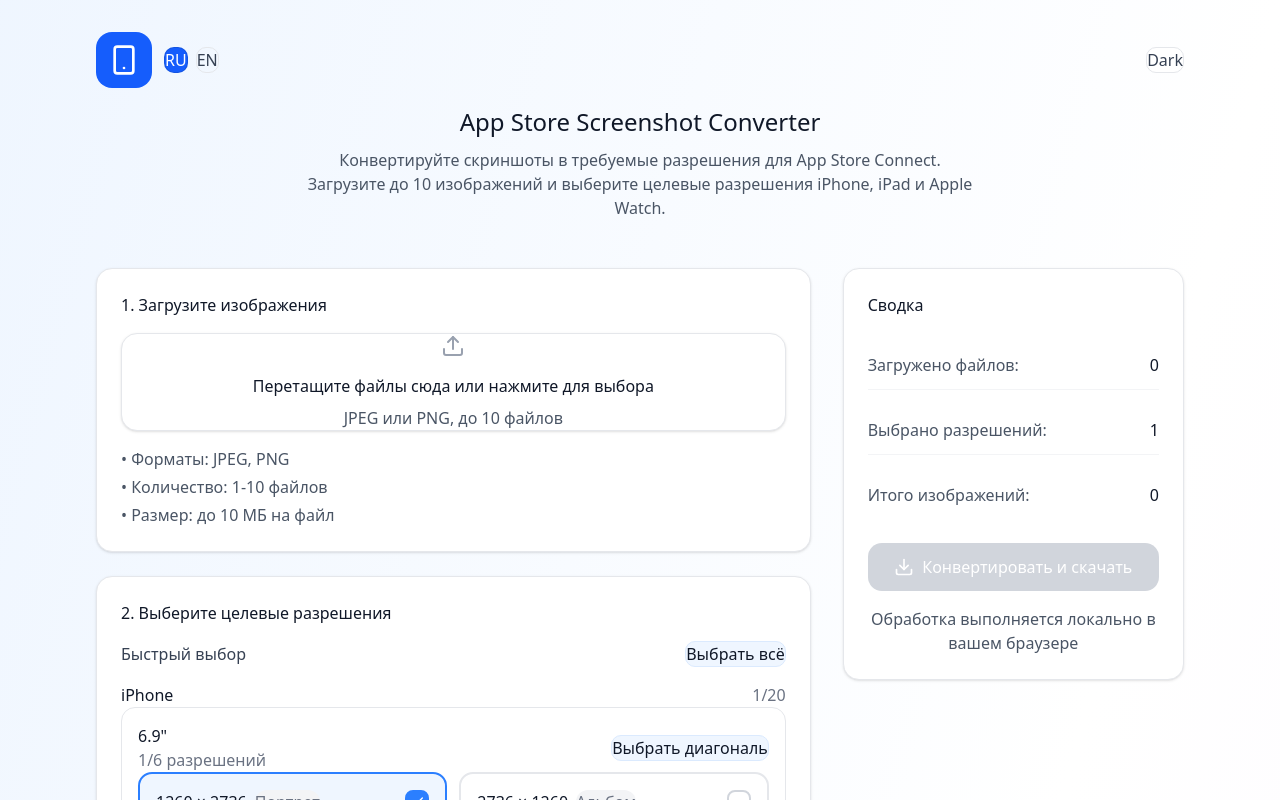
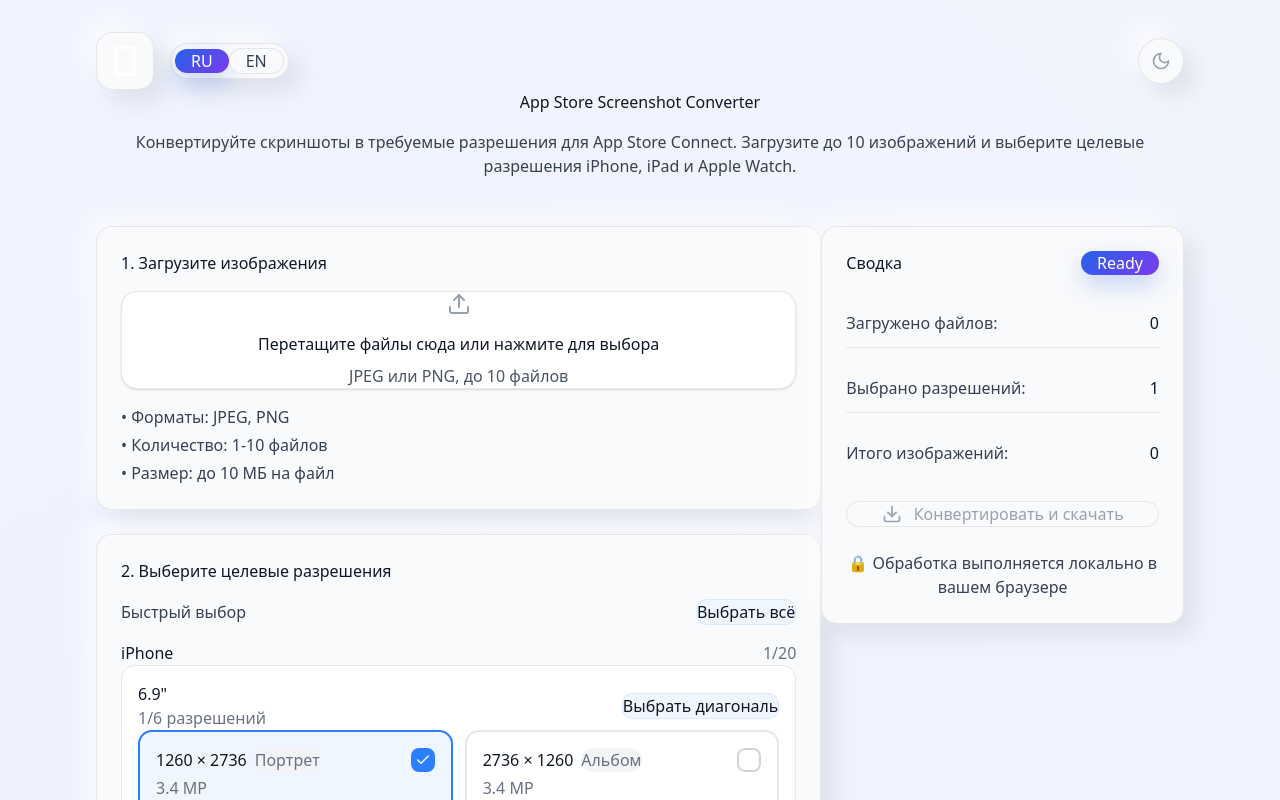
Before and after one commit to kyzdes/appstore-resizer, a React (Vite) app: page / in a window 1280 px wide. Shown: the top 800 px of the page. Built offline with nearby package versions, Linux system fonts and the light colour scheme.

Commit message:
Define neumorphic styles and fix dark mode palette

```diff
--- a/src/App.tsx
+++ b/src/App.tsx
@@ -3,7 +3,7 @@
 import { ResolutionSelector } from './components/ResolutionSelector';
 import { ProgressIndicator } from './components/ProgressIndicator';
 import { processImages } from './utils/imageProcessor';
-import { Smartphone, Download, CheckCircle2 } from 'lucide-react';
+import { Smartphone, Download, CheckCircle2, Sun, Moon } from 'lucide-react';
 
 export interface Resolution {
   id: string;
@@ -226,35 +226,27 @@
 
   const theme = useMemo(
     () => ({
+      // Фон страницы - neomorphic base color с легким градиентом
       pageBg: isDarkMode
-        ? 'bg-gradient-to-br from-slate-900 via-slate-950 to-black'
-        : 'bg-gradient-to-br from-blue-50 via-white to-purple-50',
-      card: isDarkMode
-        ? 'bg-slate-900 border border-slate-800 shadow-sm'
-        : 'bg-white border border-gray-200 shadow-sm',
+        ? 'min-h-screen relative'
+        : 'min-h-screen relative',
+      pageBgStyle: isDarkMode
+        ? { background: 'radial-gradient(circle at 20% 20%, #1f2937, #0b0f19), radial-gradient(circle at 80% 0%, #0f172a, #0b0f19)' }
+        : { background: 'radial-gradient(circle at 20% 20%, #eef2ff, #f9fafb)' },
+
+      // Neomorphic карточки
+      neumorphicCard: 'neumorphic-raised rounded-2xl p-6',
+      neumorphicCardHover: 'neumorphic-raised neumorphic-raised-hover rounded-2xl p-6',
+      neumorphicButton: 'neumorphic-raised-sm rounded-xl px-4 py-2 transition-all duration-300',
+      neumorphicInset: 'neumorphic-inset rounded-xl p-4',
+
+      // Text colors
       textPrimary: isDarkMode ? 'text-gray-100' : 'text-gray-900',
-      textSecondary: isDarkMode ? 'text-gray-400' : 'text-gray-600',
-      textMuted: isDarkMode ? 'text-gray-500' : 'text-gray-500',
-      divider: isDarkMode ? 'border-slate-800' : 'border-gray-100',
-      infoBox: isDarkMode
-        ? 'bg-slate-800 border border-slate-700 text-gray-200'
-        : 'bg-blue-50 border border-blue-100 text-blue-900',
-      tag: isDarkMode
-        ? 'text-xs text-gray-200 px-2 py-0.5 bg-slate-800 rounded-full'
-        : 'text-xs text-gray-500 px-2 py-0.5 bg-gray-100 rounded-full',
-      primaryButton: isDarkMode
-        ? 'bg-blue-600 text-white hover:bg-blue-700 disabled:bg-slate-700 disabled:text-gray-400'
-        : 'bg-blue-600 text-white hover:bg-blue-700 disabled:bg-gray-300 disabled:text-white',
-      summaryCard: isDarkMode
-        ? 'bg-slate-900 border border-slate-800 shadow-sm'
-        : 'bg-white border border-gray-200 shadow-sm',
-      accentIcon: isDarkMode ? 'bg-blue-600' : 'bg-blue-600',
-      progress: {
-        track: isDarkMode ? 'bg-slate-800' : 'bg-gray-200',
-        fill: 'bg-blue-600',
-        text: isDarkMode ? 'text-gray-200' : 'text-gray-900',
-        label: isDarkMode ? 'text-gray-300' : 'text-gray-700',
-      },
+      textSecondary: isDarkMode ? 'text-gray-300' : 'text-gray-700',
+      textMuted: isDarkMode ? 'text-gray-400' : 'text-gray-600',
+
+      // Divider
+      divider: 'neumorphic-divider',
     }),
     [isDarkMode]
   );
@@ -334,69 +326,78 @@
   const totalOutputImages = uploadedFiles.length * selectedResolutions.length;
 
   return (
-    <div className={`min-h-screen ${theme.pageBg} ${isDarkMode ? 'text-gray-100' : 'text-gray-900'}`}>
+    <div
+      className={`${theme.pageBg} ${isDarkMode ? 'theme-dark text-gray-100' : 'theme-light text-gray-900'}`}
+      style={theme.pageBgStyle}
+    >
       <div className="max-w-6xl mx-auto px-4 py-8 sm:px-6 lg:px-8">
         {/* Header */}
-        <div className="mb-12">
-          <div className="flex items-center justify-between mb-4">
-            <div className="flex items-center gap-3">
-              <div className={`${theme.accentIcon} p-3 rounded-2xl`}>
-                <Smartphone className="w-8 h-8 text-white" />
+        <div className="mb-12 relative z-10">
+          {/* Top bar with controls */}
+          <div className="flex items-center justify-between mb-8">
+            <div className="flex items-center gap-4">
+              {/* Logo with neomorphic effect */}
+              <div className="neumorphic-raised p-3 rounded-2xl relative">
+                <div className="absolute inset-0 neumorphic-gradient-primary rounded-2xl opacity-90" />
+                <Smartphone className="w-8 h-8 text-white relative z-10" />
               </div>
-              <div className="flex items-center gap-2">
+
+              {/* Segmented control for Language */}
+              <div className="neumorphic-raised rounded-full p-1 inline-flex gap-1">
                 <button
                   onClick={() => setLocale('ru')}
-                  className={`px-3 py-1.5 rounded-lg border text-sm font-medium ${
+                  className={`px-4 py-2 rounded-full text-sm font-medium transition-all duration-300 ${
                     locale === 'ru'
-                      ? 'bg-blue-600 text-white border-blue-600'
-                      : isDarkMode
-                        ? 'border-slate-700 text-gray-200 hover:border-blue-400 hover:text-blue-200'
-                        : 'border-gray-200 text-gray-700 hover:border-blue-300 hover:text-blue-700'
+                      ? 'neumorphic-gradient-primary text-white'
+                      : 'neumorphic-flat hover:neumorphic-raised-sm ' + theme.textSecondary
                   }`}
                 >
                   RU
                 </button>
                 <button
                   onClick={() => setLocale('en')}
-                  className={`px-3 py-1.5 rounded-lg border text-sm font-medium ${
+                  className={`px-4 py-2 rounded-full text-sm font-medium transition-all duration-300 ${
                     locale === 'en'
-                      ? 'bg-blue-600 text-white border-blue-600'
-                      : isDarkMode
-                        ? 'border-slate-700 text-gray-200 hover:border-blue-400 hover:text-blue-200'
-                        : 'border-gray-200 text-gray-700 hover:border-blue-300 hover:text-blue-700'
+                      ? 'neumorphic-gradient-primary text-white'
+                      : 'neumorphic-flat hover:neumorphic-raised-sm ' + theme.textSecondary
                   }`}
                 >
                   EN
                 </button>
               </div>
             </div>
+
+            {/* Dark mode toggle */}
             <button
               onClick={() => setIsDarkMode(prev => !prev)}
-              className={`px-3 py-1.5 rounded-lg border text-sm font-medium ${
-                isDarkMode
-                  ? 'bg-slate-800 border-slate-700 text-gray-200 hover:border-blue-400 hover:text-blue-200'
-                  : 'border-gray-200 text-gray-700 hover:border-blue-300 hover:text-blue-700 bg-white'
-              }`}
+              className="neumorphic-raised rounded-full p-3 transition-all duration-300 neumorphic-raised-hover hover:rotate-180"
+              aria-label="Toggle theme"
             >
-              {isDarkMode ? 'Light' : 'Dark'}
+              {isDarkMode ? (
+                <Sun className="w-5 h-5 text-yellow-500 transition-transform duration-500" />
+              ) : (
+                <Moon className="w-5 h-5 text-gray-400 transition-transform duration-500" />
+              )}
             </button>
           </div>
-          <div className="text-center">
-            <h1 className={`${theme.textPrimary} mb-2`}>
+
+          {/* Title and subtitle - centered */}
+          <div className="text-center space-y-4">
+            <h1 className={`text-4xl font-bold tracking-tight ${theme.textPrimary}`}>
               {t.title}
             </h1>
-            <p className={`${theme.textSecondary} max-w-2xl mx-auto`}>
+            <p className={`text-lg max-w-3xl mx-auto leading-relaxed ${theme.textSecondary}`}>
               {t.subtitle}
             </p>
           </div>
         </div>
 
         {/* Main Content */}
-        <div className="grid lg:grid-cols-3 gap-8">
+        <div className="grid lg:grid-cols-3 gap-6 lg:gap-8 relative z-10">
           {/* Left Column - Upload & Resolutions */}
           <div className="lg:col-span-2 space-y-6">
             {/* Upload Section */}
-            <div className={`${theme.card} rounded-2xl p-6`}>
+            <div className={theme.neumorphicCard}>
               <h2 className={`${theme.textPrimary} mb-4`}>
                 {t.steps.upload}
               </h2>
@@ -417,7 +418,7 @@
             </div>
 
             {/* Resolution Selection */}
-            <div className={`${theme.card} rounded-2xl p-6`}>
+            <div className={theme.neumorphicCard}>
               <h2 className={`${theme.textPrimary} mb-4`}>
                 {t.steps.resolutions}
               </h2>
@@ -440,57 +441,93 @@
 
           {/* Right Column - Summary & Actions */}
           <div className="lg:col-span-1">
-            <div className={`${theme.summaryCard} rounded-2xl p-6 sticky top-8`}>
-              <h2 className={`${theme.textPrimary} mb-6`}>
+            <div className={`${theme.neumorphicCard} lg:sticky lg:top-8 space-y-6`}>
+              {/* Header */}
+              <div className="flex items-center justify-between">
+                <h2 className={`text-xl font-semibold ${theme.textPrimary}`}>
                   {t.summaryTitle}
                 </h2>
-
-              <div className="space-y-4 mb-6">
-                <div className={`flex items-center justify-between py-3 border-b ${theme.divider}`}>
-                  <span className={theme.textSecondary}>{t.summaryUploaded}</span>
-                  <span className={theme.textPrimary}>{uploadedFiles.length}</span>
-                </div>
-                <div className={`flex items-center justify-between py-3 border-b ${theme.divider}`}>
-                  <span className={theme.textSecondary}>{t.summarySelected}</span>
-                  <span className={theme.textPrimary}>{selectedResolutions.length}</span>
-                </div>
-                <div className="flex items-center justify-between py-3">
-                  <span className={theme.textSecondary}>{t.summaryTotal}</span>
-                  <span className={theme.textPrimary}>{totalOutputImages}</span>
+                <div className="neumorphic-gradient-primary rounded-full px-4 py-1.5">
+                  <span className="text-sm font-medium text-white">
+                    Ready
+                  </span>
                 </div>
               </div>
 
+              {/* Stats with neumorphic dividers - БЕЗ эмодзи */}
+              <div className="space-y-4">
+                {[
+                  { label: t.summaryUploaded, value: uploadedFiles.length },
+                  { label: t.summarySelected, value: selectedResolutions.length },
+                  { label: t.summaryTotal, value: totalOutputImages }
+                ].map((stat, idx) => (
+                  <div key={idx}>
+                    <div className="flex items-center justify-between py-3">
+                      <span className={theme.textSecondary}>{stat.label}</span>
+                      <span className={`text-2xl font-bold ${theme.textPrimary}`}>
+                        {stat.value}
+                      </span>
+                    </div>
+                    {/* Divider - только между элементами, не после последнего */}
+                    {idx < 2 && <div className={theme.divider} />}
+                  </div>
+                ))}
+              </div>
+
+              {/* Progress indicator */}
               {isProcessing && (
-                <div className="mb-6">
-                  <ProgressIndicator progress={progress} label={t.processingLabel} isDarkMode={isDarkMode} />
+                <div className="neumorphic-inset rounded-xl p-4">
+                  <ProgressIndicator
+                    progress={progress}
+                    label={t.processingLabel}
+                    isDarkMode={isDarkMode}
+                  />
                 </div>
               )}
 
+              {/* Success message */}
               {isCompleted && (
-                <div className={`mb-6 p-4 rounded-xl border flex items-start gap-3 ${isDarkMode ? 'bg-green-900/30 border-green-700 text-green-200' : 'bg-green-50 border-green-200'}`}>
-                  <CheckCircle2 className="w-5 h-5 text-green-600 flex-shrink-0 mt-0.5" />
+                <div className="neumorphic-raised rounded-xl p-4 relative overflow-hidden">
+                  <div className="absolute inset-0 neumorphic-gradient-accent opacity-10" />
+                  <div className="relative z-10 flex items-start gap-3">
+                    <CheckCircle2 className="w-5 h-5 text-green-600 dark:text-green-400 shrink-0 mt-0.5" />
                     <div>
-                    <p className={isDarkMode ? 'text-green-200' : 'text-green-900'}>
+                      <p className="font-semibold text-green-700 dark:text-green-300">
                         {t.readyTitle}
                       </p>
-                    <p className={isDarkMode ? 'text-green-200/80 mt-1' : 'text-green-700 mt-1'}>
+                      <p className="text-sm text-green-600 dark:text-green-400 mt-1">
                         {t.readySubtitle}
                       </p>
                     </div>
                   </div>
+                </div>
               )}
 
+              {/* CTA Button - Gradient with neomorphic shadow */}
               <button
                 onClick={handleConvert}
                 disabled={uploadedFiles.length === 0 || selectedResolutions.length === 0 || isProcessing}
-                className={`w-full py-3 px-4 rounded-xl transition-colors flex items-center justify-center gap-2 disabled:cursor-not-allowed ${theme.primaryButton}`}
+                className={`w-full py-4 px-6 rounded-xl font-semibold text-base transition-all duration-300 flex items-center justify-center gap-3 relative overflow-hidden group ${
+                  uploadedFiles.length === 0 || selectedResolutions.length === 0 || isProcessing
+                    ? 'neumorphic-flat text-gray-400 dark:text-gray-600 cursor-not-allowed opacity-50'
+                    : 'neumorphic-gradient-primary text-white hover:shadow-2xl hover:-translate-y-1 active:translate-y-0'
+                }`}
               >
-                <Download className="w-5 h-5" />
-                {isProcessing ? t.processing : t.convert}
+                {!(uploadedFiles.length === 0 || selectedResolutions.length === 0 || isProcessing) && (
+                  <div className="absolute inset-0 bg-gradient-to-r from-purple-600 to-blue-600 opacity-0 group-hover:opacity-100 transition-opacity duration-300" />
+                )}
+
+                <div className="relative z-10 flex items-center justify-center gap-3">
+                  <Download className={`w-5 h-5 transition-transform duration-300 ${
+                    !isProcessing ? 'group-hover:animate-bounce' : ''
+                  }`} />
+                  <span>{isProcessing ? t.processing : t.convert}</span>
+                </div>
               </button>
 
-              <p className={`${theme.textSecondary} mt-4 text-center`}>
-                {t.localNote}
+              {/* Local processing note */}
+              <p className={`text-sm text-center ${theme.textSecondary}`}>
+                🔒 {t.localNote}
               </p>
             </div>
           </div>
--- a/src/components/ImageUploader.tsx
+++ b/src/components/ImageUploader.tsx
@@ -109,7 +109,7 @@
         onDrop={handleDrop}
         className={`rounded-2xl p-12 text-center cursor-pointer transition-all duration-300 relative overflow-hidden group ${
           isDarkMode
-            ? 'bg-slate-900 border border-slate-800 shadow-[0_20px_60px_-35px_rgba(0,0,0,0.8)]'
+            ? 'bg-gray-900 border border-gray-800 shadow-[0_20px_60px_-35px_rgba(0,0,0,0.8)]'
             : 'bg-white border border-gray-200 shadow-sm'
         } ${isDragging ? 'scale-[1.02] ring-2 ring-blue-500/60' : ''}`}
       >
@@ -198,7 +198,7 @@
       <div
         className={`rounded-xl overflow-hidden aspect-[9/16] relative transition-all duration-300 ${
           isDarkMode
-            ? 'bg-slate-900 border border-slate-800 shadow-[0_15px_45px_-30px_rgba(0,0,0,0.9)]'
+            ? 'bg-gray-900 border border-gray-800 shadow-[0_15px_45px_-30px_rgba(0,0,0,0.9)]'
             : 'bg-gray-50 border border-gray-200 shadow-sm'
         }`}
       >
@@ -210,7 +210,7 @@
           />
         ) : (
           <div className={`w-full h-full flex items-center justify-center ${
-            isDarkMode ? 'bg-slate-800' : 'bg-gray-100'
+            isDarkMode ? 'bg-gray-800' : 'bg-gray-100'
           }`}>
             <ImageIcon className="w-8 h-8 text-gray-400" />
           </div>
@@ -231,7 +231,7 @@
 
       {/* Filename */}
       <div className={`mt-2 rounded-lg px-3 py-2 ${
-        isDarkMode ? 'bg-slate-900 border border-slate-800' : 'bg-white border border-gray-200'
+        isDarkMode ? 'bg-gray-900 border border-gray-800' : 'bg-white border border-gray-200'
       }`}>
         <p className={`text-sm truncate text-center ${
           isDarkMode ? 'text-gray-300' : 'text-gray-700'
--- a/src/main.tsx
+++ b/src/main.tsx
@@ -2,5 +2,6 @@
   import { createRoot } from "react-dom/client";
   import App from "./App.tsx";
   import "./index.css";
+  import "./styles/globals.css";
 
   createRoot(document.getElementById("root")!).render(<App />);
--- a/src/styles/globals.css
+++ b/src/styles/globals.css
@@ -39,6 +39,33 @@
   --sidebar-accent-foreground: oklch(0.205 0 0);
   --sidebar-border: oklch(0.922 0 0);
   --sidebar-ring: oklch(0.708 0 0);
+
+  /* NEOMORPHISM DESIGN TOKENS - Light Mode */
+  --neomorphic-bg: #e0e5ec;
+  --neomorphic-element: #e8ecf1;
+  --neomorphic-element-hover: #ecf0f5;
+
+  /* Neomorphic Shadows - Light Mode */
+  --neomorphic-shadow-light: #ffffff;
+  --neomorphic-shadow-dark: #d1d5db;
+  --neomorphic-shadow-sm: 4px 4px 8px var(--neomorphic-shadow-dark), -4px -4px 8px var(--neomorphic-shadow-light);
+  --neomorphic-shadow-md: 6px 6px 12px var(--neomorphic-shadow-dark), -6px -6px 12px var(--neomorphic-shadow-light);
+  --neomorphic-shadow-lg: 8px 8px 16px var(--neomorphic-shadow-dark), -8px -8px 16px var(--neomorphic-shadow-light);
+  --neomorphic-shadow-xl: 12px 12px 24px var(--neomorphic-shadow-dark), -12px -12px 24px var(--neomorphic-shadow-light);
+
+  /* Inset Shadows - для вдавленных элементов */
+  --neomorphic-inset-sm: inset 4px 4px 8px var(--neomorphic-shadow-dark), inset -4px -4px 8px var(--neomorphic-shadow-light);
+  --neomorphic-inset-md: inset 6px 6px 12px var(--neomorphic-shadow-dark), inset -6px -6px 12px var(--neomorphic-shadow-light);
+
+  /* Gradient Accents */
+  --gradient-primary: linear-gradient(135deg, #667eea 0%, #764ba2 100%);
+  --gradient-secondary: linear-gradient(135deg, #06b6d4 0%, #0891b2 100%);
+  --gradient-accent: linear-gradient(135deg, #ec4899 0%, #f97316 100%);
+  --gradient-success: linear-gradient(135deg, #10b981 0%, #059669 100%);
+
+  /* Divider Colors */
+  --divider-light: rgba(0, 0, 0, 0.06);
+  --divider-shadow: 0 1px 0 rgba(255, 255, 255, 0.5);
 }
 
 .dark {
@@ -76,6 +103,27 @@
   --sidebar-accent-foreground: oklch(0.985 0 0);
   --sidebar-border: oklch(0.269 0 0);
   --sidebar-ring: oklch(0.439 0 0);
+
+  /* NEOMORPHISM DESIGN TOKENS - Dark Mode */
+  --neomorphic-bg: #2d3748;
+  --neomorphic-element: #374151;
+  --neomorphic-element-hover: #3f4a5e;
+
+  /* Neomorphic Shadows - Dark Mode */
+  --neomorphic-shadow-light: rgba(255, 255, 255, 0.05);
+  --neomorphic-shadow-dark: rgba(0, 0, 0, 0.5);
+  --neomorphic-shadow-sm: 4px 4px 8px var(--neomorphic-shadow-dark), -4px -4px 8px var(--neomorphic-shadow-light);
+  --neomorphic-shadow-md: 6px 6px 12px var(--neomorphic-shadow-dark), -6px -6px 12px var(--neomorphic-shadow-light);
+  --neomorphic-shadow-lg: 8px 8px 16px var(--neomorphic-shadow-dark), -8px -8px 16px var(--neomorphic-shadow-light);
+  --neomorphic-shadow-xl: 12px 12px 24px var(--neomorphic-shadow-dark), -12px -12px 24px var(--neomorphic-shadow-light);
+
+  /* Inset Shadows - Dark Mode */
+  --neomorphic-inset-sm: inset 4px 4px 8px var(--neomorphic-shadow-dark), inset -4px -4px 8px var(--neomorphic-shadow-light);
+  --neomorphic-inset-md: inset 6px 6px 12px var(--neomorphic-shadow-dark), inset -6px -6px 12px var(--neomorphic-shadow-light);
+
+  /* Divider Colors - Dark Mode */
+  --divider-light: rgba(255, 255, 255, 0.08);
+  --divider-shadow: 0 1px 0 rgba(0, 0, 0, 0.3);
 }
 
 @theme inline {
@@ -187,3 +235,126 @@
 html {
   font-size: var(--font-size);
 }
+
+/* Neomorphic helpers + theme tokens */
+:root {
+  --surface: #f9fafb;
+  --surface-strong: #ffffff;
+  --surface-subtle: #eef2ff;
+  --border-strong: rgba(0, 0, 0, 0.08);
+  --border-soft: rgba(255, 255, 255, 0.6);
+  --text-strong: #0f172a;
+  --text-muted: #6b7280;
+  --shadow-raised: 12px 12px 24px rgba(0, 0, 0, 0.08), -12px -12px 24px rgba(255, 255, 255, 0.65);
+  --shadow-raised-dark: 10px 10px 20px rgba(0, 0, 0, 0.55), -8px -8px 16px rgba(255, 255, 255, 0.06);
+  --shadow-hover: 16px 16px 32px rgba(0, 0, 0, 0.1), -16px -16px 32px rgba(255, 255, 255, 0.6);
+  --shadow-hover-dark: 14px 14px 28px rgba(0, 0, 0, 0.6), -10px -10px 20px rgba(255, 255, 255, 0.08);
+  --shadow-inset: inset 8px 8px 16px rgba(0, 0, 0, 0.04), inset -8px -8px 16px rgba(255, 255, 255, 0.55);
+  --shadow-inset-dark: inset 8px 8px 16px rgba(0, 0, 0, 0.55), inset -6px -6px 12px rgba(255, 255, 255, 0.06);
+}
+
+.theme-dark {
+  --surface: #0f172a;
+  --surface-strong: #111827;
+  --surface-subtle: #0b1222;
+  --border-strong: rgba(255, 255, 255, 0.06);
+  --border-soft: rgba(255, 255, 255, 0.12);
+  --text-strong: #e5e7eb;
+  --text-muted: #9ca3af;
+}
+
+.theme-light {
+  background: radial-gradient(circle at 20% 20%, #eef2ff, #f9fafb);
+}
+
+.theme-dark {
+  background: radial-gradient(circle at 20% 20%, #1f2937, #0b0f19), radial-gradient(circle at 80% 0%, #0f172a, #0b0f19);
+  color: var(--text-strong);
+}
+
+.neumorphic-raised {
+  background: var(--surface);
+  border: 1px solid var(--border-strong);
+  box-shadow: var(--shadow-raised);
+  transition: all 0.2s ease;
+}
+
+.theme-dark .neumorphic-raised {
+  box-shadow: var(--shadow-raised-dark);
+}
+
+.neumorphic-raised-hover:hover {
+  box-shadow: var(--shadow-hover);
+}
+.theme-dark .neumorphic-raised-hover:hover {
+  box-shadow: var(--shadow-hover-dark);
+}
+
+.neumorphic-inset {
+  background: var(--surface);
+  border: 1px solid var(--border-strong);
+  box-shadow: var(--shadow-inset);
+}
+.theme-dark .neumorphic-inset {
+  box-shadow: var(--shadow-inset-dark);
+}
+
+.neumorphic-inset-sm {
+  background: var(--surface);
+  border: 1px solid var(--border-strong);
+  box-shadow: inset 4px 4px 8px rgba(0, 0, 0, 0.04), inset -4px -4px 8px rgba(255, 255, 255, 0.35);
+}
+.theme-dark .neumorphic-inset-sm {
+  box-shadow: inset 4px 4px 10px rgba(0, 0, 0, 0.5), inset -3px -3px 6px rgba(255, 255, 255, 0.05);
+}
+
+.neumorphic-flat {
+  background: var(--surface);
+  border: 1px solid var(--border-strong);
+  box-shadow: none;
+}
+
+.neumorphic-button {
+  background: var(--surface);
+  border: 1px solid var(--border-strong);
+  box-shadow: var(--shadow-raised);
+  transition: all 0.2s ease;
+}
+.neumorphic-button:hover {
+  box-shadow: var(--shadow-hover);
+}
+.theme-dark .neumorphic-button {
+  box-shadow: var(--shadow-raised-dark);
+}
+.theme-dark .neumorphic-button:hover {
+  box-shadow: var(--shadow-hover-dark);
+}
+
+.neumorphic-gradient-primary {
+  background: linear-gradient(135deg, #2563eb, #7c3aed);
+  color: #fff;
+  box-shadow: 0 10px 25px rgba(37, 99, 235, 0.25);
+}
+
+.neumorphic-gradient-accent {
+  background: linear-gradient(135deg, #22d3ee, #2563eb);
+}
+
+.neumorphic-divider {
+  height: 1px;
+  background: var(--border-strong);
+  width: 100%;
+}
+
+.neumorphic-progress-track {
+  background: var(--surface);
+  border: 1px solid var(--border-strong);
+  box-shadow: inset 6px 6px 12px rgba(0, 0, 0, 0.05), inset -6px -6px 12px rgba(255, 255, 255, 0.5);
+}
+.theme-dark .neumorphic-progress-track {
+  box-shadow: inset 6px 6px 12px rgba(0, 0, 0, 0.45), inset -6px -6px 12px rgba(255, 255, 255, 0.05);
+}
+
+.neumorphic-progress-fill {
+  background: linear-gradient(90deg, #2563eb, #7c3aed);
+}
```
Lines whose indentation alone changed are shown as unchanged.
